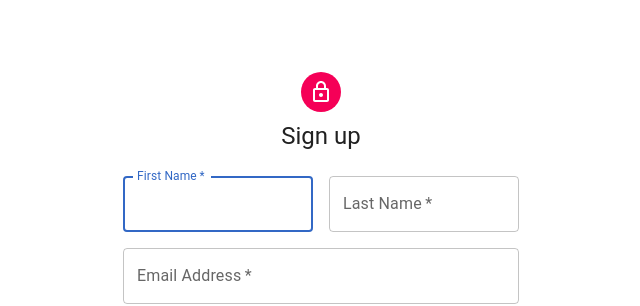
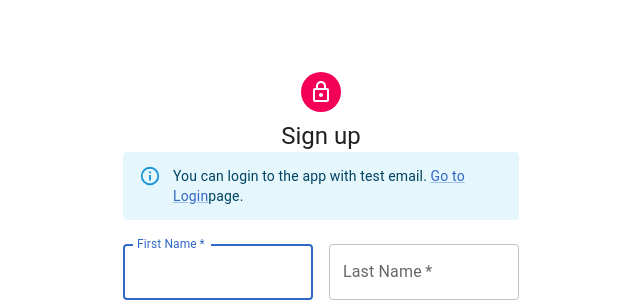
Before and after one commit to i-zokirov/taskboard, a React (Create React App) app in the folder frontend/: page /sign-up in a window 1280 px wide. Shown: the top 306 px of the page, without its empty margins (319-959 px from the left). Built offline with nearby package versions, Linux system fonts and the light colour scheme; no server answers.

Commit message:
added test account to login and signup screens

```diff
--- a/frontend/src/screens/LoginScreen.tsx
+++ b/frontend/src/screens/LoginScreen.tsx
@@ -58,6 +58,9 @@ const LoginScreen: React.FC = () => {
                     Sign in
                 </Typography>
                 {error && <Alert severity="error">{error}</Alert>}
+                <Alert severity="info">
+                    You can login using jon@email.com and 12345678 for password.
+                </Alert>
                 <Formik
                     onSubmit={handleFormSubmit}
                     initialValues={initialValues}
--- a/frontend/src/screens/SignUpScreen.tsx
+++ b/frontend/src/screens/SignUpScreen.tsx
@@ -64,6 +64,13 @@ const SignUpScreen: React.FC = () => {
                 <Typography component="h1" variant="h5">
                     Sign up
                 </Typography>
+                <Alert severity="info">
+                    You can login to the app with test email.{" "}
+                    <Link component={RouterLink} to="/login" variant="body2">
+                        Go to Login
+                    </Link>
+                    page.
+                </Alert>
                 {error && <Alert severity="error">{error}</Alert>}
                 <Formik
                     initialValues={initialValues}
```
